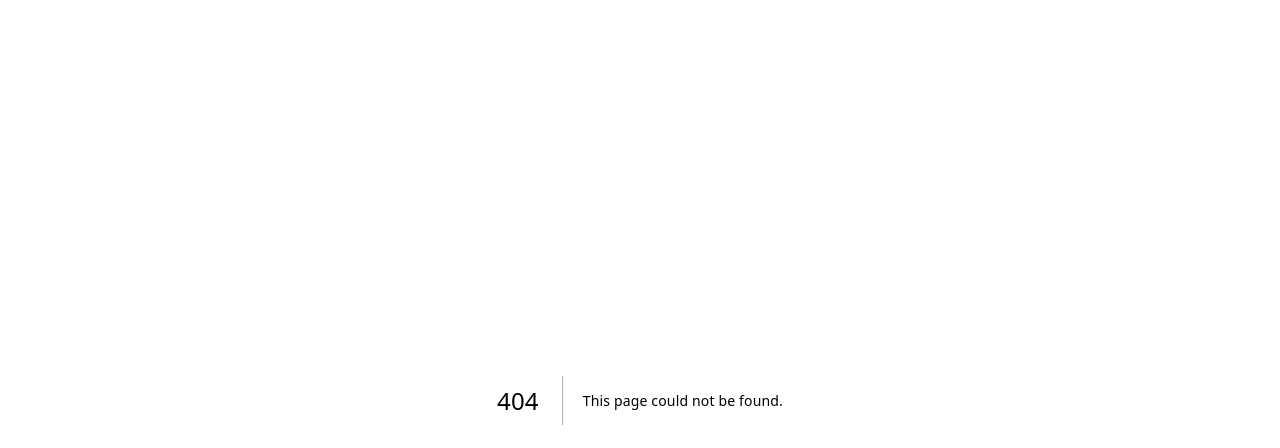
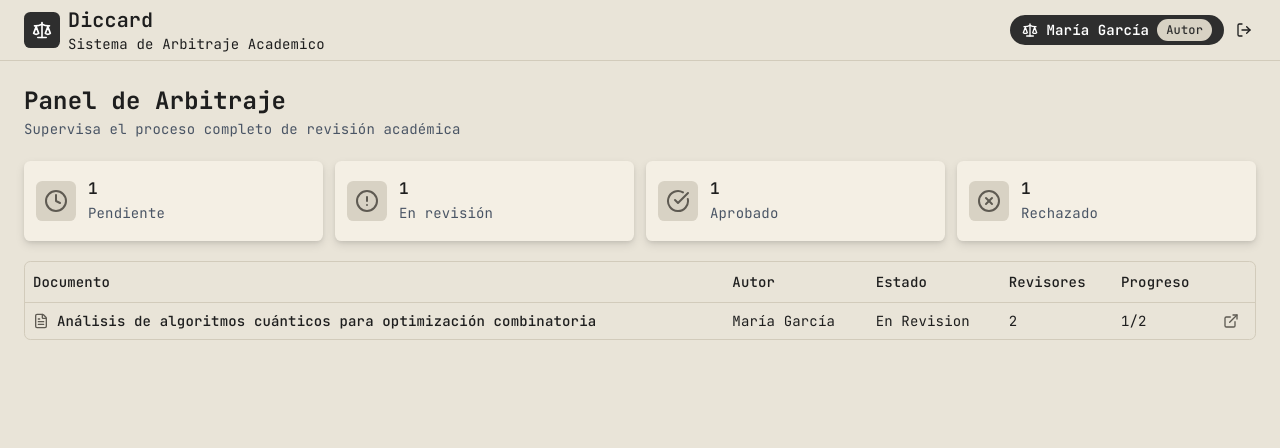
Before and after one commit to Juan-Lozoya/Dic-Articulos, a Next.js app: page /dashboard/arbitro in a window 1280 px wide. Before the commit this address had no page. Shown: the top 448 px of the page. Built offline with nearby package versions, Linux system fonts and the light colour scheme.

Commit message:
arbitro page mockup

```diff
--- /dev/null
+++ b/app/dashboard/arbitro/components/head.tsx
@@ -0,0 +1,14 @@
+export default function HeadArbitro() {
+  return (
+    <>
+      <div className="flex items-center">
+        <div>
+          <h1 className="font-bold text-2xl">Panel de Arbitraje</h1>
+          <span className="text-sm text-gray-600">
+            Supervisa el proceso completo de revisión académica
+          </span>
+        </div>
+      </div>
+    </>
+  );
+}
--- /dev/null
+++ b/app/dashboard/arbitro/components/stats.tsx
@@ -0,0 +1,37 @@
+'use client';
+
+import { Clock, AlertCircle, CheckCircle, CircleXIcon } from 'lucide-react';
+
+export default function StatsArbitro() {
+  const infoPanel = [
+    { key: 'pendiente', label: 'Pendiente', icon: Clock, number: 1 },
+    { key: 'revision', label: 'En revisión', icon: AlertCircle, number: 1 },
+    { key: 'aprobado', label: 'Aprobado', icon: CheckCircle, number: 1 },
+    { key: 'rechazado', label: 'Rechazado', icon: CircleXIcon, number: 1 },
+  ];
+
+  return (
+    <>
+      <div className="mt-5 grid grid-cols-1 md:grid-cols-4 gap-x-3 gap-y-2">
+        {infoPanel.map((info) => {
+          const Icon = info.icon;
+
+          return (
+            <div
+              key={info.key}
+              className="shadow-md rounded-md bg-card w-full min-h-20 flex items-center px-3"
+            >
+              <div className="rounded-md bg-secondary w-fit p-2">
+                <Icon className="text-muted-foreground" />
+              </div>
+              <div className="ml-3">
+                <h1 className="font-semibold">{info.number}</h1>
+                <span className="text-sm text-gray-600">{info.label}</span>
+              </div>
+            </div>
+          );
+        })}
+      </div>
+    </>
+  );
+}
--- /dev/null
+++ b/app/dashboard/arbitro/components/table.tsx
@@ -0,0 +1,58 @@
+'use client';
+
+import { FileText, ExternalLink } from 'lucide-react';
+import {
+  Table,
+  TableBody,
+  TableCell,
+  TableHead,
+  TableHeader,
+  TableRow,
+} from '@/components/ui/table';
+
+export default function TableArbitro() {
+  return (
+    <>
+      <div className="overflow-hidden border rounded-md mt-5">
+        <Table>
+          <TableHeader>
+            <TableRow>
+              <TableHead>Documento</TableHead>
+              <TableHead>Autor</TableHead>
+              <TableHead>Estado</TableHead>
+              <TableHead>Revisores</TableHead>
+              <TableHead>Progreso</TableHead>
+              <TableHead className="w-10" />
+            </TableRow>
+          </TableHeader>
+          <TableBody>
+            <TableCell>
+              <div className="flex items-start gap-2">
+                <FileText className="mt-0.5 h-4 w-4 shrink-0 text-muted-foreground" />
+                <div>
+                  <p className="font-medium text-foreground line-clamp-1 max-w-80 md:max-w-160">
+                    Análisis de algoritmos cuánticos para optimización combinatoria
+                  </p>
+                </div>
+              </div>
+            </TableCell>
+            <TableCell>María García</TableCell>
+            <TableCell>En Revision</TableCell>
+            <TableCell>2</TableCell>
+            <TableCell>1/2</TableCell>
+            <TableCell>
+              <a
+                href="#"
+                target="_blank"
+                rel="noopener noreferrer"
+                onClick={(e) => e.stopPropagation()}
+              >
+                <ExternalLink className="h-4 w-4 text-muted-foreground hover:text-foreground" />
+              </a>
+            </TableCell>
+          </TableBody>
+        </Table>
+      </div>
+    </>
+  );
+}
--- /dev/null
+++ b/app/dashboard/arbitro/page.tsx
@@ -0,0 +1,13 @@
+import HeadArbitro from './components/head';
+import StatsArbitro from './components/stats';
+import TableArbitro from './components/table';
+
+export default function ArbitroPage() {
+  return (
+    <>
+      <HeadArbitro />
+      <StatsArbitro />
+      <TableArbitro />
+    </>
+  );
+}
--- a/app/dashboard/autor/components/stats.tsx
+++ b/app/dashboard/autor/components/stats.tsx
@@ -1,3 +1,5 @@
+'use client';
+
 import { Badge } from '@/components/ui/badge';
 
 export default function StatsAutor() {
@@ -14,7 +16,7 @@ export default function StatsAutor() {
           <div key={stat.key} className="shadow-md rounded-md bg-card w-full min-h-20">
             <div className="p-2">
               <div className="w-full flex items-center justify-start">
-                <Badge>{stat.label}</Badge>
+                <Badge variant={stat.variant}>{stat.label}</Badge>
               </div>
               <div className="w-full ml-3 text-lg">{stat.number}</div>
             </div>
```
